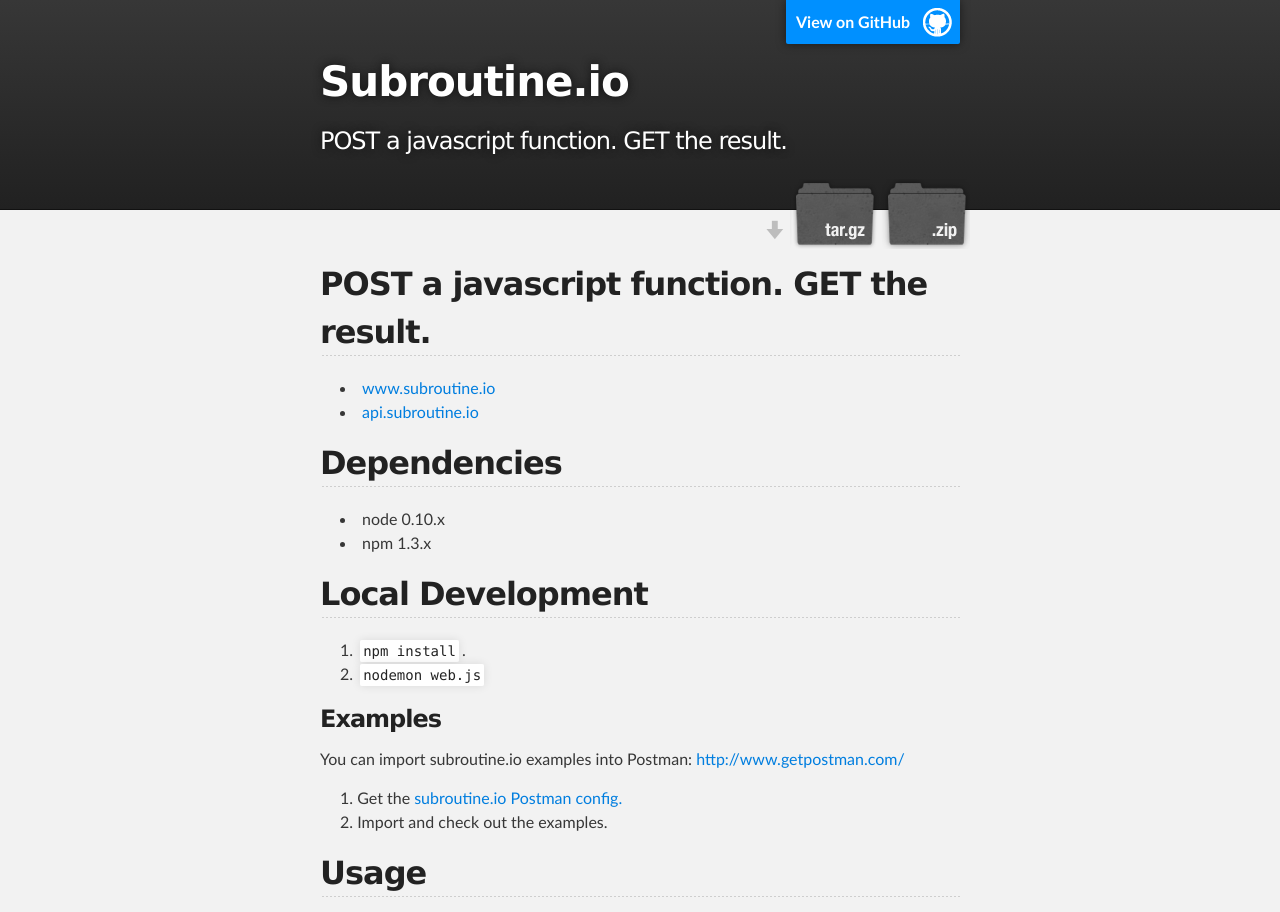
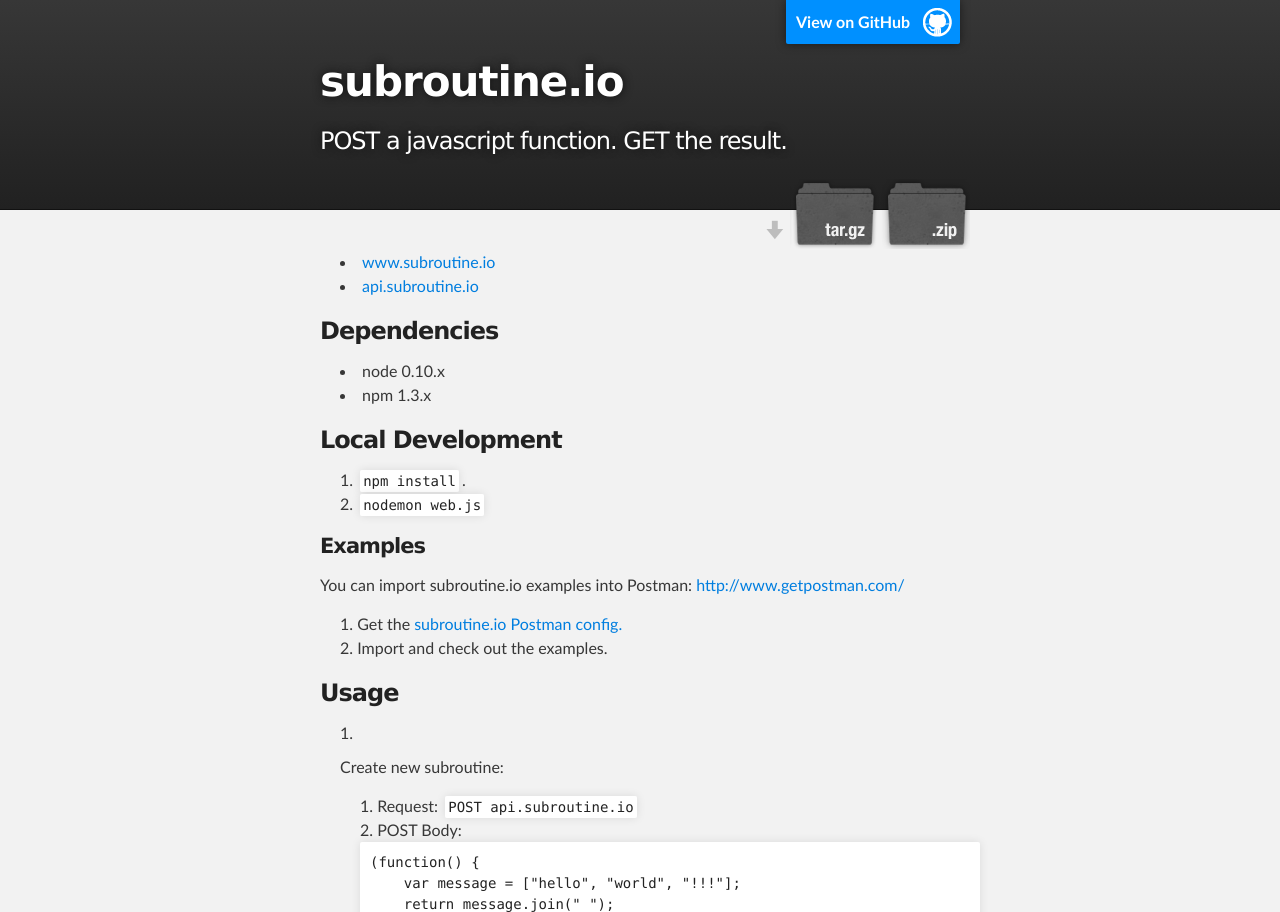
Before and after one commit to tjwebb/subroutine.io, a plain HTML site: page index.html in a window 1280 px wide. Shown: the top 912 px of the page. Drawn offline with Linux system fonts and the light colour scheme.

Commit message:
Create gh-pages branch via GitHub

```diff
--- a/index.html
+++ b/index.html
@@ -4,11 +4,11 @@
   <head>
     <meta charset='utf-8' />
     <meta http-equiv="X-UA-Compatible" content="chrome=1" />
-    <meta name="description" content="Subroutine.io : POST a javascript function. GET the result." />
+    <meta name="description" content="subroutine.io : POST a javascript function. GET the result." />
 
     <link rel="stylesheet" type="text/css" media="screen" href="stylesheets/stylesheet.css">
 
-    <title>Subroutine.io</title>
+    <title>subroutine.io</title>
   </head>
 
   <body>
@@ -18,7 +18,7 @@
         <header class="inner">
           <a id="forkme_banner" href="https://github.com/tjwebb/subroutine.io">View on GitHub</a>
 
-          <h1 id="project_title">Subroutine.io</h1>
+          <h1 id="project_title">subroutine.io</h1>
           <h2 id="project_tagline">POST a javascript function. GET the result.</h2>
 
             <section id="downloads">
@@ -31,29 +31,26 @@
     <!-- MAIN CONTENT -->
     <div id="main_content_wrap" class="outer">
       <section id="main_content" class="inner">
-        <h2>
-<a name="post-a-javascript-function-get-the-result" class="anchor" href="#post-a-javascript-function-get-the-result"><span class="octicon octicon-link"></span></a>POST a javascript function. GET the result.</h2>
-
-<ul>
+        <ul>
 <li>
 <a href="http://www.subroutine.io"></a><a href="http://www.subroutine.io">www.subroutine.io</a>
 </li>
 <li><a href="http://api.subroutine.io">api.subroutine.io</a></li>
-</ul><h2>
-<a name="dependencies" class="anchor" href="#dependencies"><span class="octicon octicon-link"></span></a>Dependencies</h2>
+</ul><h3>
+<a name="dependencies" class="anchor" href="#dependencies"><span class="octicon octicon-link"></span></a>Dependencies</h3>
 
 <ul>
 <li>node 0.10.x</li>
 <li>npm 1.3.x</li>
-</ul><h2>
-<a name="local-development" class="anchor" href="#local-development"><span class="octicon octicon-link"></span></a>Local Development</h2>
+</ul><h3>
+<a name="local-development" class="anchor" href="#local-development"><span class="octicon octicon-link"></span></a>Local Development</h3>
 
 <ol>
 <li>
 <code>npm install</code>. </li>
 <li><code>nodemon web.js</code></li>
-</ol><h3>
-<a name="examples" class="anchor" href="#examples"><span class="octicon octicon-link"></span></a>Examples</h3>
+</ol><h4>
+<a name="examples" class="anchor" href="#examples"><span class="octicon octicon-link"></span></a>Examples</h4>
 
 <p>You can import subroutine.io examples into Postman: <a href="http://www.getpostman.com/">http://www.getpostman.com/</a></p>
 
@@ -61,8 +58,8 @@
 <li>Get the <a href="https://www.getpostman.com/collections/ef6d0847f12cbb1ad3f3">subroutine.io Postman config.</a>
 </li>
 <li>Import and check out the examples.</li>
-</ol><h2>
-<a name="usage" class="anchor" href="#usage"><span class="octicon octicon-link"></span></a>Usage</h2>
+</ol><h3>
+<a name="usage" class="anchor" href="#usage"><span class="octicon octicon-link"></span></a>Usage</h3>
 
 <ol>
 <li>
@@ -95,6 +92,7 @@
 <li>Response: <pre>
 {
     run_count: 15,
+    last_run: "2013-08-26T02:13:01.376Z",
     result: "hello world !!!"
 }
 </pre>
@@ -109,11 +107,21 @@
     <!-- FOOTER  -->
     <div id="footer_wrap" class="outer">
       <footer class="inner">
-        <p class="copyright">Subroutine.io maintained by <a href="https://github.com/tjwebb">tjwebb</a></p>
+        <p class="copyright">subroutine.io maintained by <a href="https://github.com/tjwebb">tjwebb</a></p>
         <p>Published with <a href="http://pages.github.com">GitHub Pages</a></p>
       </footer>
     </div>
 
+              <script type="text/javascript">
+            var gaJsHost = (("https:" == document.location.protocol) ? "https://ssl." : "http://www.");
+            document.write(unescape("%3Cscript src='" + gaJsHost + "google-analytics.com/ga.js' type='text/javascript'%3E%3C/script%3E"));
+          </script>
+          <script type="text/javascript">
+            try {
+              var pageTracker = _gat._getTracker("UA-43475482-1");
+            pageTracker._trackPageview();
+            } catch(err) {}
+          </script>
 
 
   </body>
```
Also changed, not shown: params.json (+1 -1 lines).
